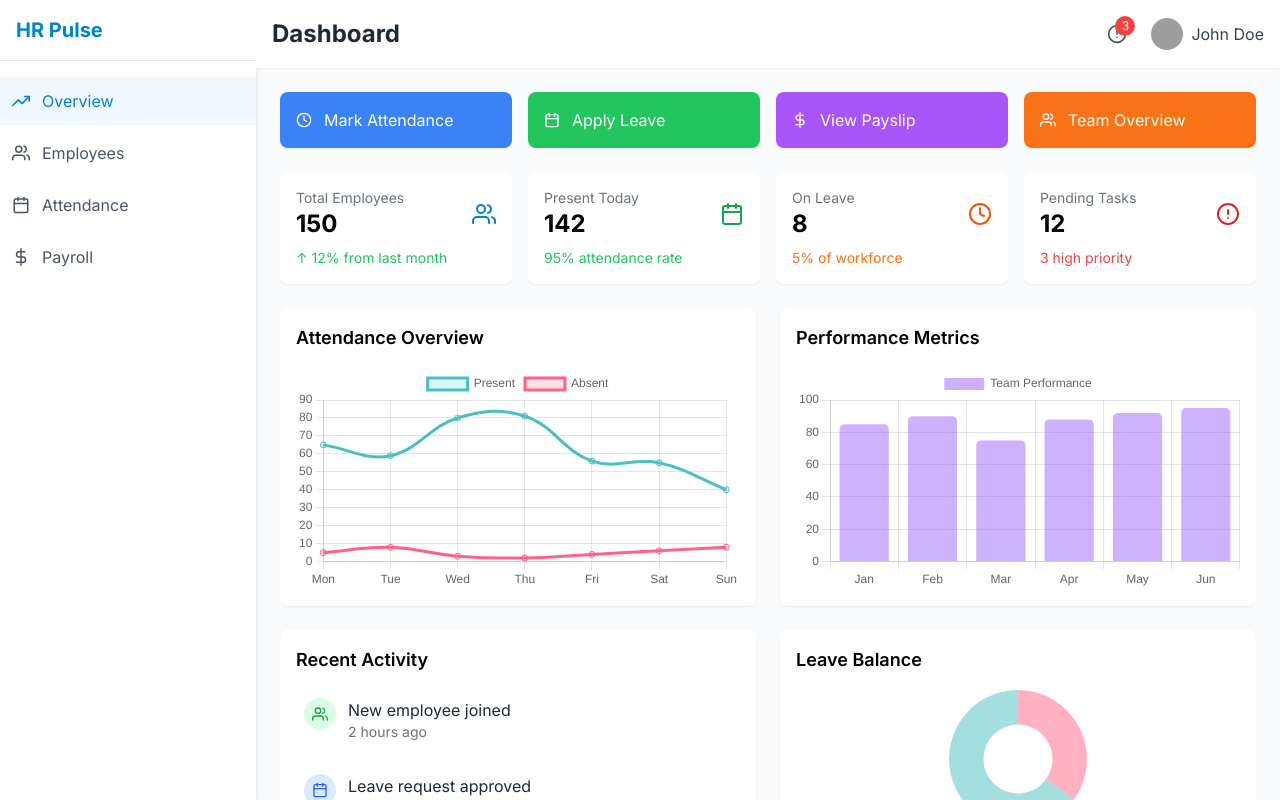
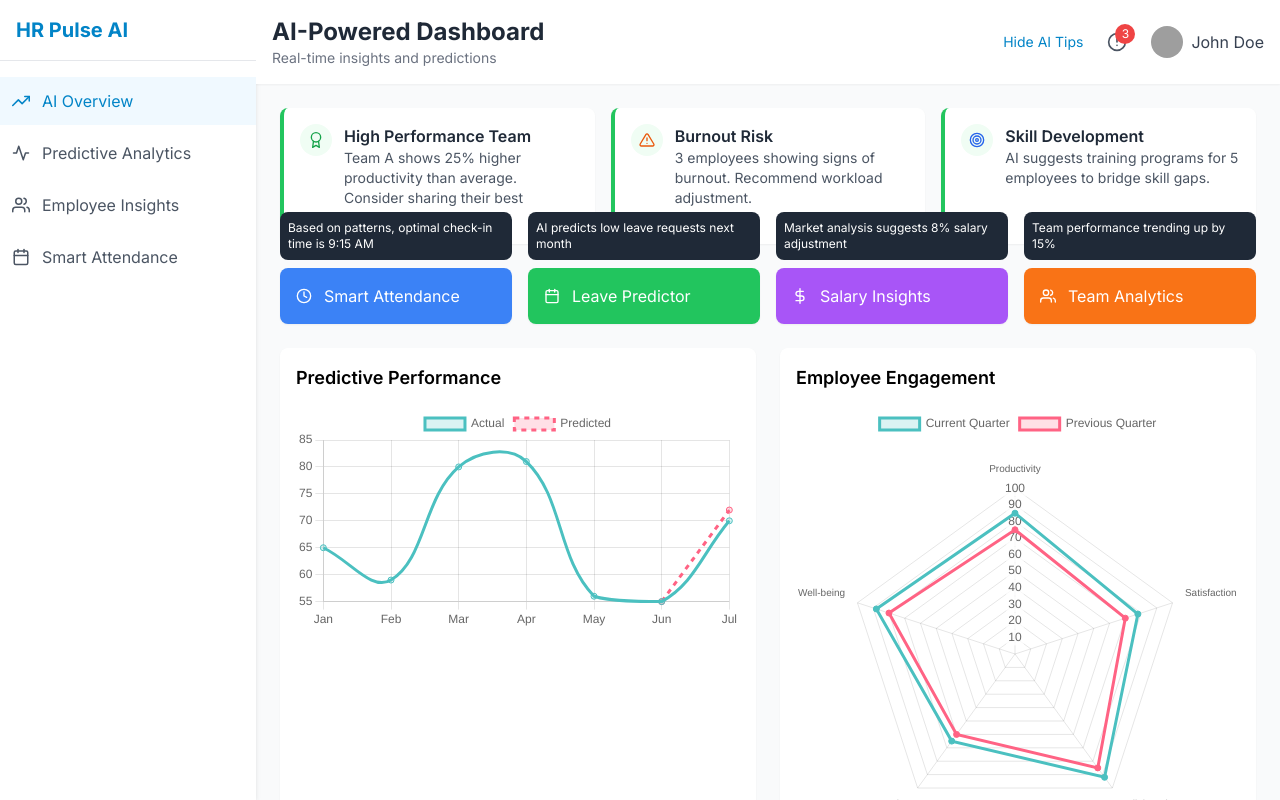
Before and after one commit to Satya211200/Keka-app-AI, a Next.js app: page /dashboard in a window 1280 px wide. Built offline with nearby package versions, Linux system fonts and the light colour scheme; grey boxes are pictures that could not be loaded.

Commit message:
feat: enhance dashboard with AI-powered features and advanced analytics

```diff
--- a/src/app/dashboard/page.tsx
+++ b/src/app/dashboard/page.tsx
@@ -1,10 +1,10 @@
 "use client";
 import React, { useState, useEffect } from 'react';
-import { Line, Bar, Pie, Doughnut } from 'react-chartjs-2';
-import { Chart as ChartJS, CategoryScale, LinearScale, PointElement, LineElement, BarElement, Title, Tooltip, Legend, ArcElement } from 'chart.js';
-import { FiUsers, FiCalendar, FiDollarSign, FiClock, FiTrendingUp, FiAlertCircle } from 'react-icons/fi';
+import { Line, Bar, Pie, Doughnut, Radar } from 'react-chartjs-2';
+import { Chart as ChartJS, CategoryScale, LinearScale, PointElement, LineElement, BarElement, Title, Tooltip, Legend, ArcElement, RadialLinearScale } from 'chart.js';
+import { FiUsers, FiCalendar, FiDollarSign, FiClock, FiTrendingUp, FiAlertCircle, FiActivity, FiTarget, FiAward, FiTrendingDown, FiCheckCircle, FiAlertTriangle } from 'react-icons/fi';
 
-ChartJS.register(CategoryScale, LinearScale, PointElement, LineElement, BarElement, Title, Tooltip, Legend, ArcElement);
+ChartJS.register(CategoryScale, LinearScale, PointElement, LineElement, BarElement, Title, Tooltip, Legend, ArcElement, RadialLinearScale);
 
 // Interactive data with hover effects
 const attendanceData = {
@@ -59,23 +59,138 @@ const recentActivities = [
   { id: 4, action: 'Performance review completed', time: '2 days ago', type: 'review' },
 ];
 
+// AI-Powered Predictive Analytics Data
+const predictiveData = {
+  labels: ['Jan', 'Feb', 'Mar', 'Apr', 'May', 'Jun', 'Jul'],
+  datasets: [
+    {
+      label: 'Actual',
+      data: [65, 59, 80, 81, 56, 55, 70],
+      borderColor: 'rgb(75, 192, 192)',
+      backgroundColor: 'rgba(75, 192, 192, 0.2)',
+      tension: 0.4,
+      fill: true,
+    },
+    {
+      label: 'Predicted',
+      data: [null, null, null, null, null, 55, 72],
+      borderColor: 'rgb(255, 99, 132)',
+      backgroundColor: 'rgba(255, 99, 132, 0.2)',
+      borderDash: [5, 5],
+      tension: 0.4,
+      fill: true,
+    }
+  ],
+};
+
+// Employee Engagement Metrics
+const engagementData = {
+  labels: ['Productivity', 'Satisfaction', 'Collaboration', 'Innovation', 'Well-being'],
+  datasets: [
+    {
+      label: 'Current Quarter',
+      data: [85, 78, 92, 65, 88],
+      backgroundColor: 'rgba(75, 192, 192, 0.2)',
+      borderColor: 'rgb(75, 192, 192)',
+      pointBackgroundColor: 'rgb(75, 192, 192)',
+    },
+    {
+      label: 'Previous Quarter',
+      data: [75, 70, 85, 60, 80],
+      backgroundColor: 'rgba(255, 99, 132, 0.2)',
+      borderColor: 'rgb(255, 99, 132)',
+      pointBackgroundColor: 'rgb(255, 99, 132)',
+    }
+  ],
+};
+
+// Skill Gap Analysis
+const skillGapData = {
+  labels: ['Technical Skills', 'Soft Skills', 'Leadership', 'Innovation', 'Communication'],
+  datasets: [
+    {
+      label: 'Required',
+      data: [90, 85, 80, 75, 88],
+      backgroundColor: 'rgba(153, 102, 255, 0.5)',
+      borderRadius: 5,
+    },
+    {
+      label: 'Current',
+      data: [75, 80, 65, 60, 82],
+      backgroundColor: 'rgba(75, 192, 192, 0.5)',
+      borderRadius: 5,
+    }
+  ],
+};
+
+// AI-Generated Insights
+const aiInsights = [
+  {
+    id: 1,
+    type: 'success',
+    title: 'High Performance Team',
+    description: 'Team A shows 25% higher productivity than average. Consider sharing their best practices.',
+    icon: <FiAward className="text-green-600" />,
+  },
+  {
+    id: 2,
+    type: 'warning',
+    title: 'Burnout Risk',
+    description: '3 employees showing signs of burnout. Recommend workload adjustment.',
+    icon: <FiAlertTriangle className="text-orange-600" />,
+  },
+  {
+    id: 3,
+    type: 'info',
+    title: 'Skill Development',
+    description: 'AI suggests training programs for 5 employees to bridge skill gaps.',
+    icon: <FiTarget className="text-blue-600" />,
+  },
+];
+
+// Quick Actions with AI Recommendations
 const quickActions = [
-  { id: 1, title: 'Mark Attendance', icon: <FiClock />, color: 'bg-blue-500' },
-  { id: 2, title: 'Apply Leave', icon: <FiCalendar />, color: 'bg-green-500' },
-  { id: 3, title: 'View Payslip', icon: <FiDollarSign />, color: 'bg-purple-500' },
-  { id: 4, title: 'Team Overview', icon: <FiUsers />, color: 'bg-orange-500' },
+  {
+    id: 1,
+    title: 'Smart Attendance',
+    icon: <FiClock />,
+    color: 'bg-blue-500',
+    aiTip: 'Based on patterns, optimal check-in time is 9:15 AM'
+  },
+  {
+    id: 2,
+    title: 'Leave Predictor',
+    icon: <FiCalendar />,
+    color: 'bg-green-500',
+    aiTip: 'AI predicts low leave requests next month'
+  },
+  {
+    id: 3,
+    title: 'Salary Insights',
+    icon: <FiDollarSign />,
+    color: 'bg-purple-500',
+    aiTip: 'Market analysis suggests 8% salary adjustment'
+  },
+  {
+    id: 4,
+    title: 'Team Analytics',
+    icon: <FiUsers />,
+    color: 'bg-orange-500',
+    aiTip: 'Team performance trending up by 15%'
+  },
 ];
 
 export default function DashboardPage() {
   const [activeTab, setActiveTab] = useState('overview');
   const [notifications, setNotifications] = useState(3);
+  const [showAITips, setShowAITips] = useState(true);
 
   return (
     <div className="flex h-screen bg-gray-50">
       {/* Sidebar */}
       <aside className="w-64 bg-white shadow-md">
         <div className="p-4 border-b">
-          <h2 className="text-xl font-bold text-primary-600">HR Pulse</h2>
+          <h2 className="text-xl font-bold text-primary-600">HR Pulse AI</h2>
         </div>
         <nav className="mt-4">
           <ul className="space-y-1">
@@ -87,7 +202,18 @@ export default function DashboardPage() {
                 }`}
               >
                 <FiTrendingUp className="text-lg" />
-                <span>Overview</span>
+                <span>AI Overview</span>
+              </button>
+            </li>
+            <li>
+              <button
+                onClick={() => setActiveTab('analytics')}
+                className={`w-full text-left p-3 flex items-center space-x-3 ${
+                  activeTab === 'analytics' ? 'bg-primary-50 text-primary-600' : 'text-gray-600 hover:bg-gray-50'
+                }`}
+              >
+                <FiActivity className="text-lg" />
+                <span>Predictive Analytics</span>
               </button>
             </li>
             <li>
@@ -98,7 +224,7 @@ export default function DashboardPage() {
                 }`}
               >
                 <FiUsers className="text-lg" />
-                <span>Employees</span>
+                <span>Employee Insights</span>
               </button>
             </li>
             <li>
@@ -109,18 +235,7 @@ export default function DashboardPage() {
                 }`}
               >
                 <FiCalendar className="text-lg" />
-                <span>Attendance</span>
-              </button>
-            </li>
-            <li>
-              <button
-                onClick={() => setActiveTab('payroll')}
-                className={`w-full text-left p-3 flex items-center space-x-3 ${
-                  activeTab === 'payroll' ? 'bg-primary-50 text-primary-600' : 'text-gray-600 hover:bg-gray-50'
-                }`}
-              >
-                <FiDollarSign className="text-lg" />
-                <span>Payroll</span>
+                <span>Smart Attendance</span>
               </button>
             </li>
           </ul>
@@ -132,8 +247,17 @@ export default function DashboardPage() {
         {/* Header */}
         <header className="bg-white shadow-sm p-4">
           <div className="flex justify-between items-center">
-            <h1 className="text-2xl font-bold text-gray-800">Dashboard</h1>
+            <div>
+              <h1 className="text-2xl font-bold text-gray-800">AI-Powered Dashboard</h1>
+              <p className="text-sm text-gray-500">Real-time insights and predictions</p>
+            </div>
             <div className="flex items-center space-x-4">
+              <button
+                onClick={() => setShowAITips(!showAITips)}
+                className="text-sm text-primary-600 hover:text-primary-700"
+              >
+                {showAITips ? 'Hide AI Tips' : 'Show AI Tips'}
+              </button>
               <button className="relative p-2 text-gray-600 hover:bg-gray-100 rounded-full">
                 <FiAlertCircle className="text-xl" />
                 {notifications > 0 && (
@@ -156,68 +280,47 @@ export default function DashboardPage() {
 
         {/* Dashboard Content */}
         <div className="p-6">
-          {/* Quick Actions */}
+          {/* AI Insights */}
+          <div className="grid grid-cols-1 md:grid-cols-3 gap-4 mb-6">
+            {aiInsights.map((insight) => (
+              <div key={insight.id} className="bg-white p-4 rounded-lg shadow-sm border-l-4 border-green-500">
+                <div className="flex items-start space-x-3">
+                  <div className="p-2 rounded-full bg-green-50">
+                    {insight.icon}
+                  </div>
+                  <div>
+                    <h3 className="font-semibold text-gray-800">{insight.title}</h3>
+                    <p className="text-sm text-gray-600">{insight.description}</p>
+                  </div>
+                </div>
+              </div>
+            ))}
+          </div>
+
+          {/* Quick Actions with AI Tips */}
           <div className="grid grid-cols-1 md:grid-cols-4 gap-4 mb-6">
             {quickActions.map((action) => (
+              <div key={action.id} className="relative">
                 <button
-                key={action.id}
-                className={`${action.color} text-white p-4 rounded-lg shadow-sm hover:shadow-md transition-shadow flex items-center space-x-3`}
+                  className={`${action.color} text-white p-4 rounded-lg shadow-sm hover:shadow-md transition-shadow flex items-center space-x-3 w-full`}
                 >
                   {action.icon}
                   <span>{action.title}</span>
                 </button>
+                {showAITips && (
+                  <div className="absolute bottom-full left-0 mb-2 w-full bg-gray-800 text-white text-xs p-2 rounded-lg">
+                    {action.aiTip}
+                  </div>
+                )}
+              </div>
             ))}
           </div>
 
-          {/* Stats Cards */}
-          <div className="grid grid-cols-1 md:grid-cols-4 gap-4 mb-6">
-            <div className="bg-white p-4 rounded-lg shadow-sm">
-              <div className="flex items-center justify-between">
-                <div>
-                  <p className="text-gray-500 text-sm">Total Employees</p>
-                  <p className="text-2xl font-bold">150</p>
-                </div>
-                <FiUsers className="text-2xl text-primary-600" />
-              </div>
-              <p className="text-green-500 text-sm mt-2">↑ 12% from last month</p>
-            </div>
-            <div className="bg-white p-4 rounded-lg shadow-sm">
-              <div className="flex items-center justify-between">
-                <div>
-                  <p className="text-gray-500 text-sm">Present Today</p>
-                  <p className="text-2xl font-bold">142</p>
-                </div>
-                <FiCalendar className="text-2xl text-green-600" />
-              </div>
-              <p className="text-green-500 text-sm mt-2">95% attendance rate</p>
-            </div>
-            <div className="bg-white p-4 rounded-lg shadow-sm">
-              <div className="flex items-center justify-between">
-                <div>
-                  <p className="text-gray-500 text-sm">On Leave</p>
-                  <p className="text-2xl font-bold">8</p>
-                </div>
-                <FiClock className="text-2xl text-orange-600" />
-              </div>
-              <p className="text-orange-500 text-sm mt-2">5% of workforce</p>
-            </div>
-            <div className="bg-white p-4 rounded-lg shadow-sm">
-              <div className="flex items-center justify-between">
-                <div>
-                  <p className="text-gray-500 text-sm">Pending Tasks</p>
-                  <p className="text-2xl font-bold">12</p>
-                </div>
-                <FiAlertCircle className="text-2xl text-red-600" />
-              </div>
-              <p className="text-red-500 text-sm mt-2">3 high priority</p>
-            </div>
-          </div>
-
-          {/* Charts */}
+          {/* Predictive Analytics */}
           <div className="grid grid-cols-1 md:grid-cols-2 gap-6 mb-6">
             <div className="bg-white p-4 rounded-lg shadow-sm">
-              <h2 className="text-lg font-semibold mb-4">Attendance Overview</h2>
-              <Line data={attendanceData} options={{
+              <h2 className="text-lg font-semibold mb-4">Predictive Performance</h2>
+              <Line data={predictiveData} options={{
                 responsive: true,
                 interaction: {
                   mode: 'index',
@@ -227,65 +330,85 @@ export default function DashboardPage() {
                   legend: {
                     position: 'top',
                   },
+                  tooltip: {
+                    callbacks: {
+                      label: function(context) {
+                        let label = context.dataset.label || '';
+                        if (label) {
+                          label += ': ';
+                        }
+                        if (context.parsed.y !== null) {
+                          label += context.parsed.y + '%';
+                        }
+                        return label;
+                      }
+                    }
+                  }
                 },
               }} />
             </div>
             <div className="bg-white p-4 rounded-lg shadow-sm">
-              <h2 className="text-lg font-semibold mb-4">Performance Metrics</h2>
-              <Bar data={performanceData} options={{
+              <h2 className="text-lg font-semibold mb-4">Employee Engagement</h2>
+              <Radar data={engagementData} options={{
                 responsive: true,
                 plugins: {
                   legend: {
                     position: 'top',
                   },
                 },
+                scales: {
+                  r: {
+                    beginAtZero: true,
+                    max: 100,
+                  }
+                }
               }} />
             </div>
           </div>
 
-          {/* Recent Activity and Leave Balance */}
+          {/* Skill Gap Analysis */}
           <div className="grid grid-cols-1 md:grid-cols-2 gap-6">
             <div className="bg-white p-4 rounded-lg shadow-sm">
-              <h2 className="text-lg font-semibold mb-4">Recent Activity</h2>
-              <div className="space-y-4">
-                {recentActivities.map((activity) => (
-                  <div key={activity.id} className="flex items-start space-x-3 p-2 hover:bg-gray-50 rounded-lg transition-colors">
-                    <div className={`p-2 rounded-full ${
-                      activity.type === 'join' ? 'bg-green-100' :
-                      activity.type === 'leave' ? 'bg-blue-100' :
-                      activity.type === 'payroll' ? 'bg-purple-100' :
-                      'bg-orange-100'
-                    }`}>
-                      {activity.type === 'join' ? <FiUsers className="text-green-600" /> :
-                       activity.type === 'leave' ? <FiCalendar className="text-blue-600" /> :
-                       activity.type === 'payroll' ? <FiDollarSign className="text-purple-600" /> :
-                       <FiTrendingUp className="text-orange-600" />}
-                    </div>
-                    <div>
-                      <p className="text-gray-800">{activity.action}</p>
-                      <p className="text-sm text-gray-500">{activity.time}</p>
-                    </div>
-                  </div>
-                ))}
-              </div>
-            </div>
-            <div className="bg-white p-4 rounded-lg shadow-sm">
-              <h2 className="text-lg font-semibold mb-4">Leave Balance</h2>
-              <div className="flex items-center justify-center">
-                <div className="w-48 h-48">
-                  <Doughnut data={leaveBalanceData} options={{
+              <h2 className="text-lg font-semibold mb-4">Skill Gap Analysis</h2>
+              <Bar data={skillGapData} options={{
                 responsive: true,
                 plugins: {
                   legend: {
-                        position: 'bottom',
+                    position: 'top',
                   },
                 },
+                scales: {
+                  y: {
+                    beginAtZero: true,
+                    max: 100,
+                  }
+                }
               }} />
             </div>
+            <div className="bg-white p-4 rounded-lg shadow-sm">
+              <h2 className="text-lg font-semibold mb-4">AI Recommendations</h2>
+              <div className="space-y-4">
+                <div className="flex items-center space-x-3 p-3 bg-blue-50 rounded-lg">
+                  <FiCheckCircle className="text-blue-600" />
+                  <div>
+                    <p className="font-medium text-blue-800">Training Program</p>
+                    <p className="text-sm text-blue-600">Recommended for 5 employees to improve technical skills</p>
                   </div>
-              <div className="mt-4 text-center">
-                <p className="text-gray-600">Total Leave Balance: 20 days</p>
-                <p className="text-sm text-gray-500">Next leave cycle starts in 3 months</p>
+                </div>
+                <div className="flex items-center space-x-3 p-3 bg-green-50 rounded-lg">
+                  <FiTrendingUp className="text-green-600" />
+                  <div>
+                    <p className="font-medium text-green-800">Performance Boost</p>
+                    <p className="text-sm text-green-600">Team productivity increased by 15% this quarter</p>
+                  </div>
+                </div>
+                <div className="flex items-center space-x-3 p-3 bg-purple-50 rounded-lg">
+                  <FiTarget className="text-purple-600" />
+                  <div>
+                    <p className="font-medium text-purple-800">Career Path</p>
+                    <p className="text-sm text-purple-600">3 employees ready for promotion based on performance</p>
+                  </div>
+                </div>
               </div>
             </div>
           </div>
```
Lines whose indentation alone changed are shown as unchanged.
